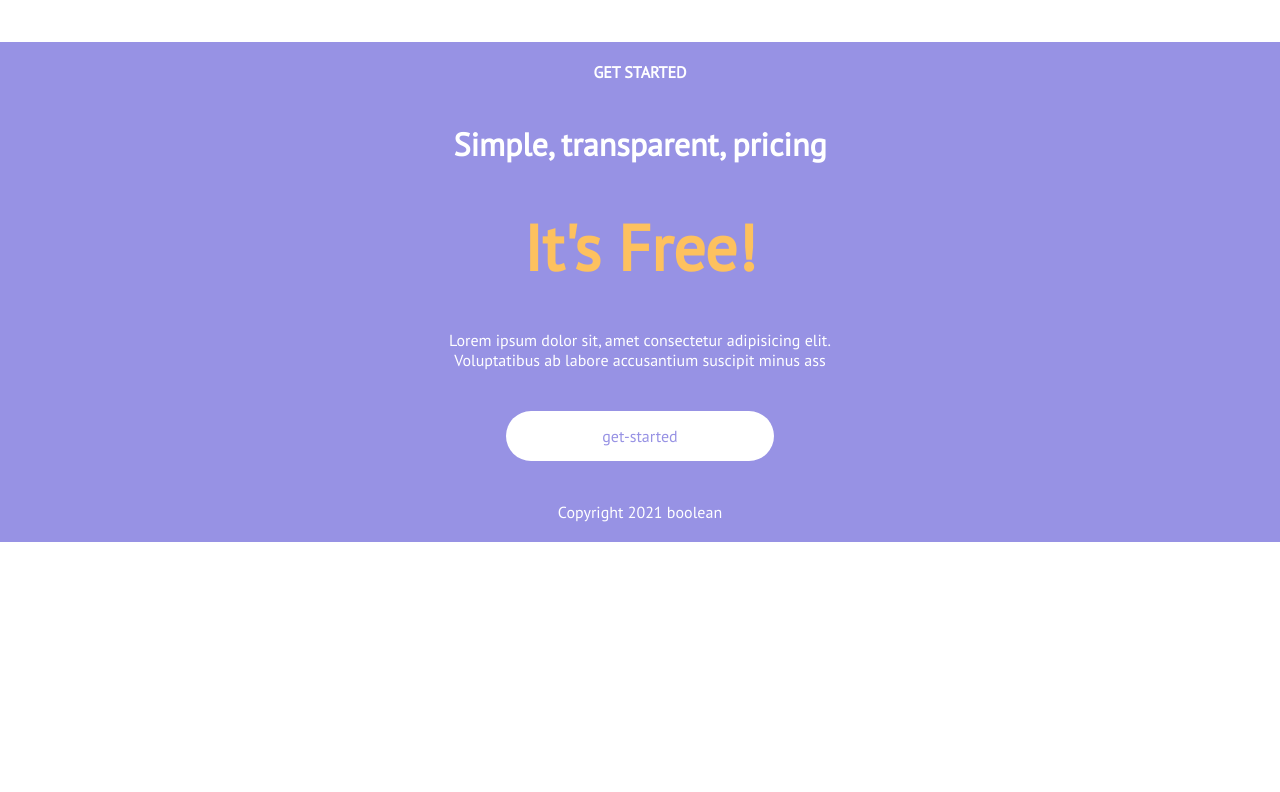
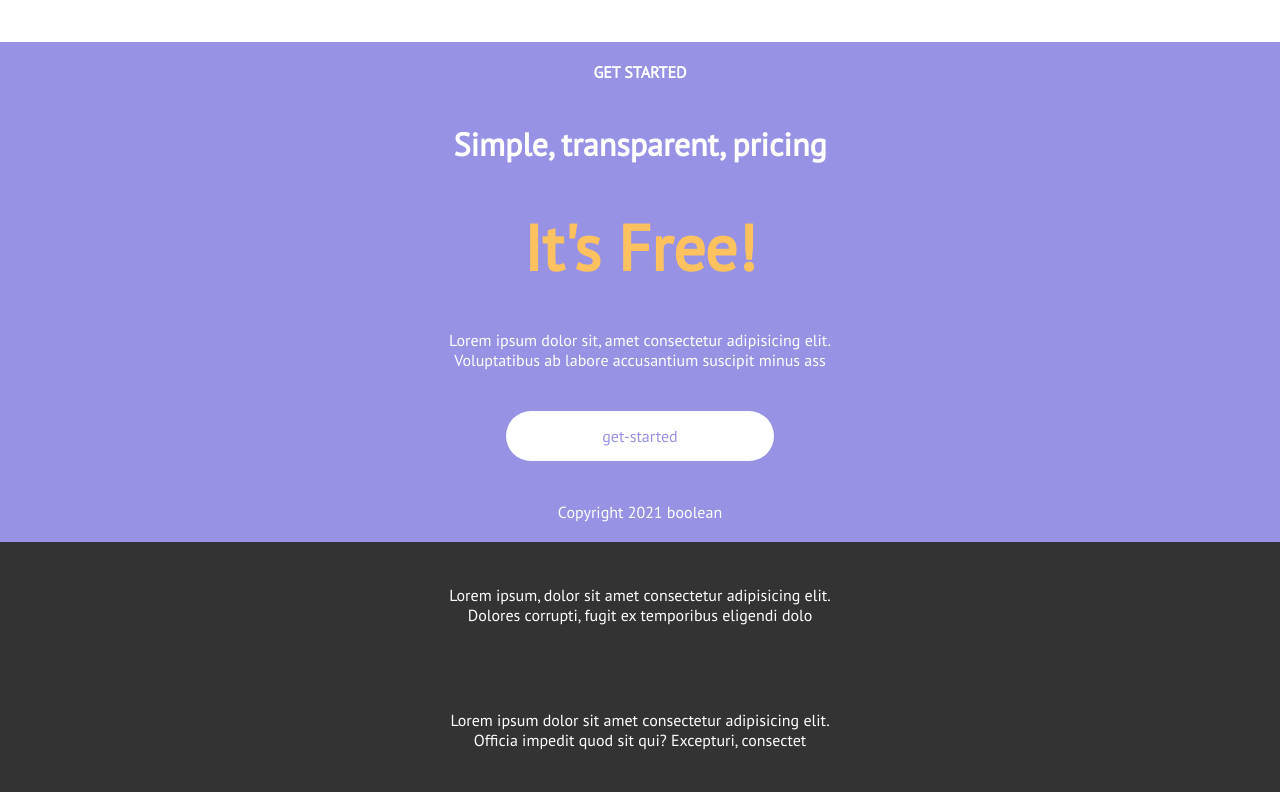
Before and after one commit to jacopobiagi/htmlcss-responsive-layout, a plain HTML site: page index.html in a window 1280 px wide. Shown: the part 3898-4690 px from the top of the page. Before the commit the page ends 4440 px from the top, so only its background shows below. Drawn offline with Linux system fonts and the light colour scheme.

Commit message:
Inserimento footer nella pagina

```diff
--- a/index.html
+++ b/index.html
@@ -303,7 +303,7 @@
 
         <div class="max-width bg-color" style="height: 500px;">
             <div class="width-70-auto max-height">
-                <div class="start-it max-height d-column d-space-around">
+                <div class="start-it max-height half-width d-column d-space-around">
                     <h4>GET STARTED</h4>
                     <h3>Simple, transparent, pricing</h3>
                     <h2>It's Free!</h2>
@@ -318,6 +318,11 @@
         </div>
     </main>
 
-
+    <footer class="max-width" style="height: 250px;">
+        <div class="width-70-auto max-height d-column d-space-around last-div">
+            <p>Lorem ipsum, dolor sit amet consectetur adipisicing elit. Dolores corrupti, fugit ex temporibus eligendi dolo</p>
+            <p>Lorem ipsum dolor sit amet consectetur adipisicing elit. Officia impedit quod sit qui? Excepturi, consectet</p>
+        </div>
+    </footer>
 </body>
 </html>
--- a/style.css
+++ b/style.css
@@ -316,7 +316,6 @@ main{
 }
 
 .start-it{
-    width: 50%;
     margin: 0 auto;
 }
 
@@ -344,3 +343,15 @@ main{
 .get-started span{
     color: rgb(151, 146, 228);
 }
+
+/* css footer */
+
+footer{
+    background-color: rgb(51, 51, 51);
+}
+
+.last-div{
+    width: 30%;
+    margin: 0 auto;
+    color: white;
+}
```
